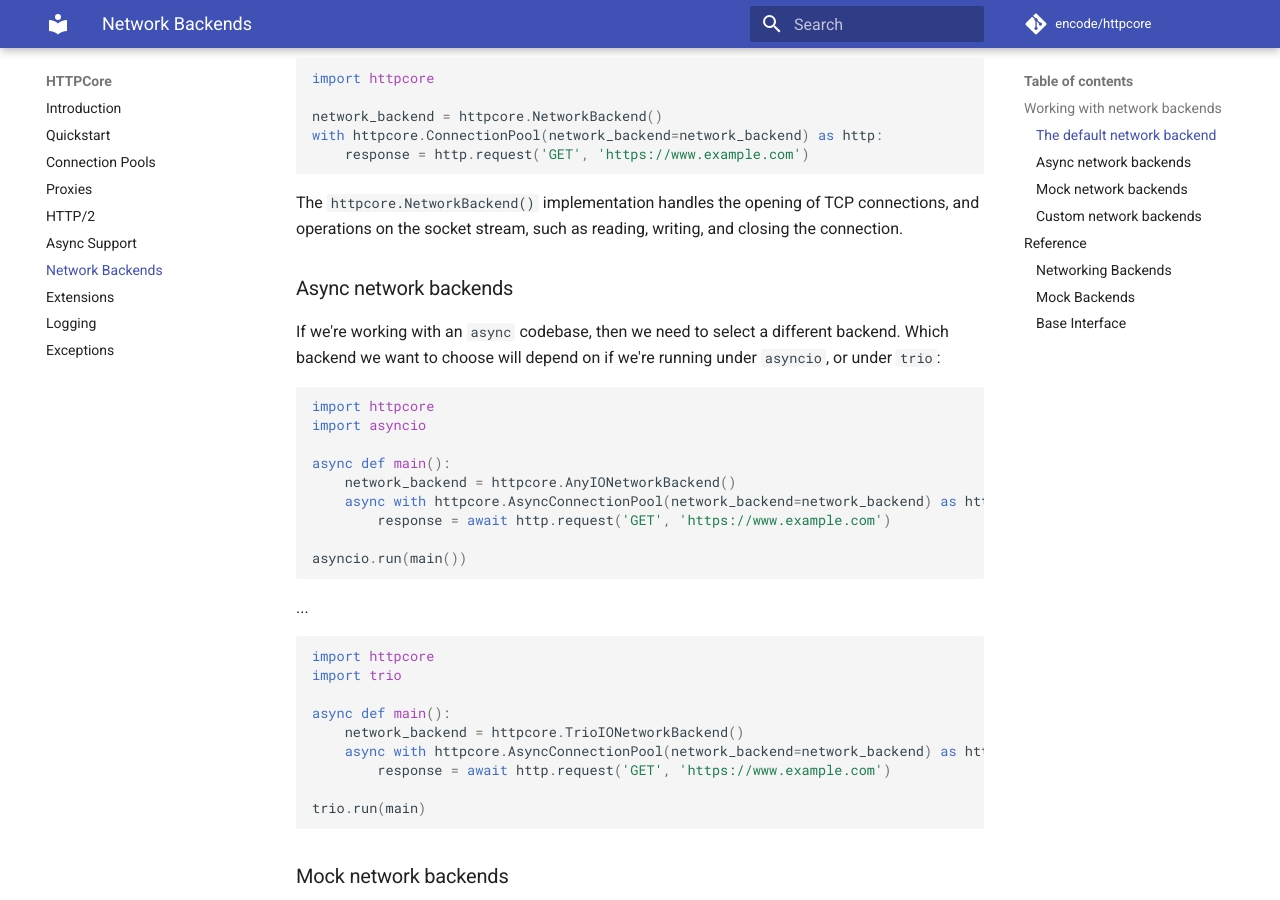
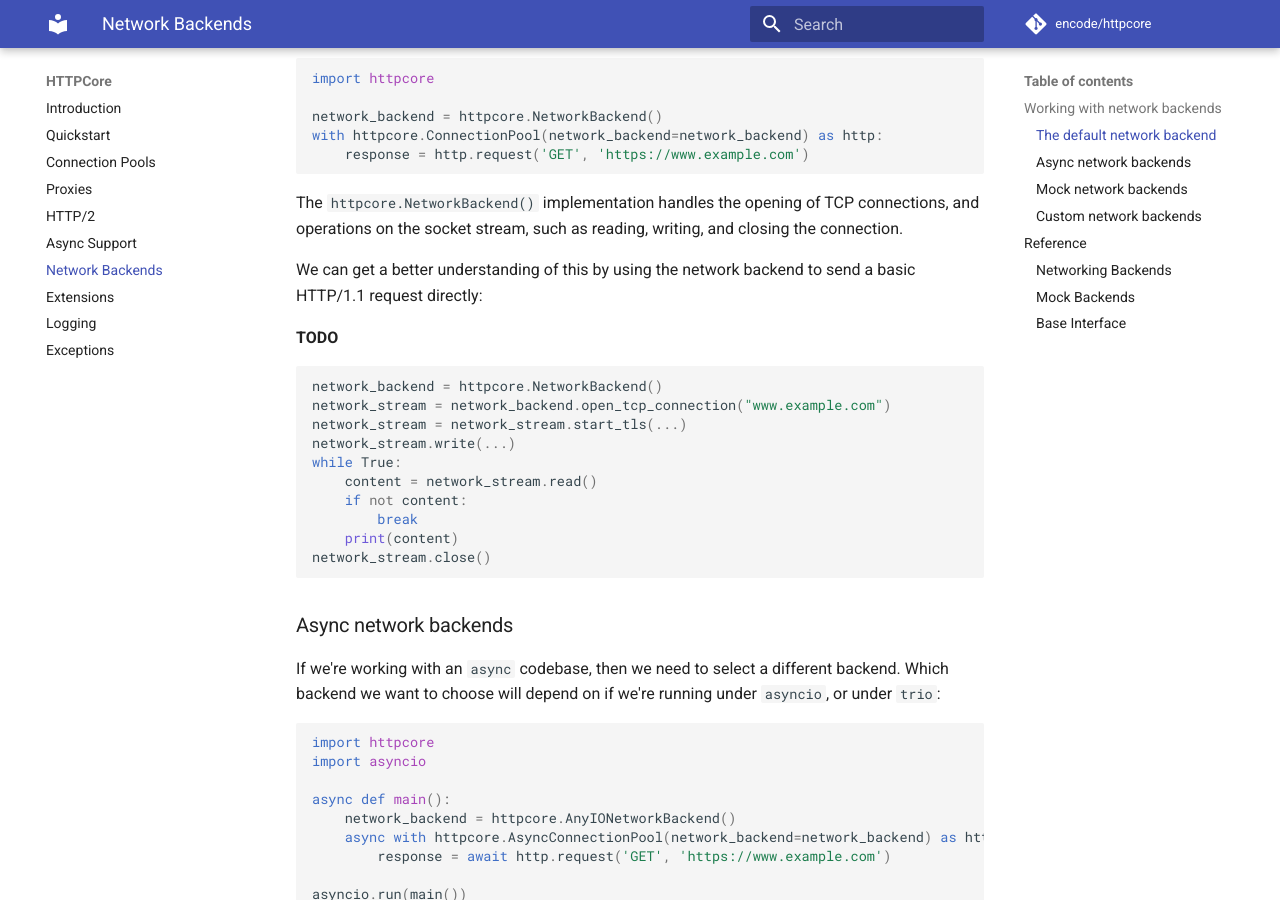
Before and after one commit to encode/httpcore, an MkDocs documentation site: the page built from docs/network-backends.md, in a window 1280 px wide and 900 px high, scrolled down 650 px. Built offline with MkDocs 1.6.1 and Material for MkDocs 9.7.7, drawn with Linux system fonts in a browser that asks for light colours; comment, search, counter and statistics services are not loaded.

Commit message:
Add example for working with a network backend directly

````diff
--- a/docs/network-backends.md
+++ b/docs/network-backends.md
@@ -28,6 +28,23 @@
 ```
 
 The `httpcore.NetworkBackend()` implementation handles the opening of TCP connections, and operations on the socket stream, such as reading, writing, and closing the connection.
+
+We can get a better understanding of this by using the network backend to send a basic HTTP/1.1 request directly:
+
+**TODO**
+
+```python
+network_backend = httpcore.NetworkBackend()
+network_stream = network_backend.open_tcp_connection("www.example.com")
+network_stream = network_stream.start_tls(...)
+network_stream.write(...)
+while True:
+    content = network_stream.read()
+    if not content:
+        break
+    print(content)
+network_stream.close()
+```
 
 ### Async network backends
 
````
